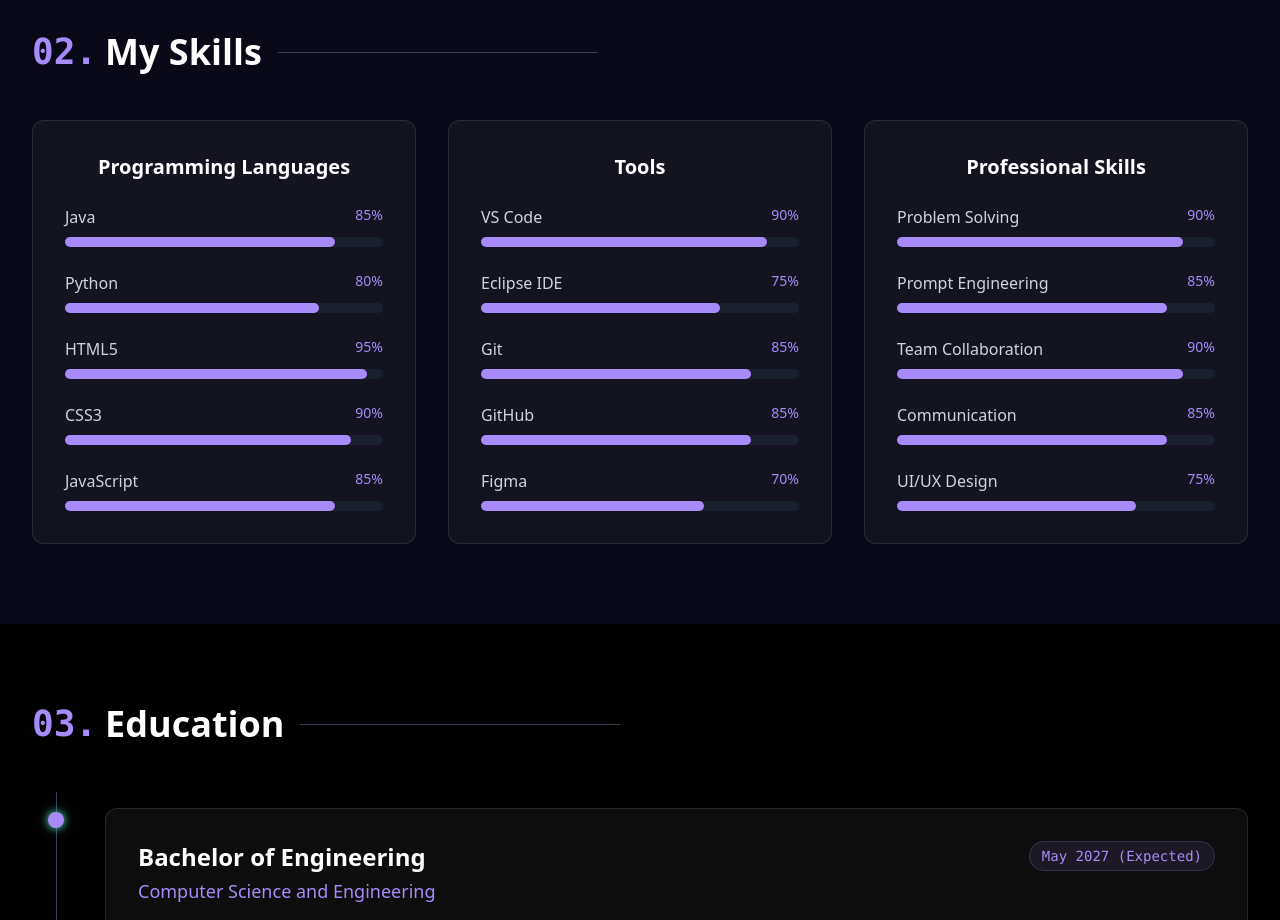
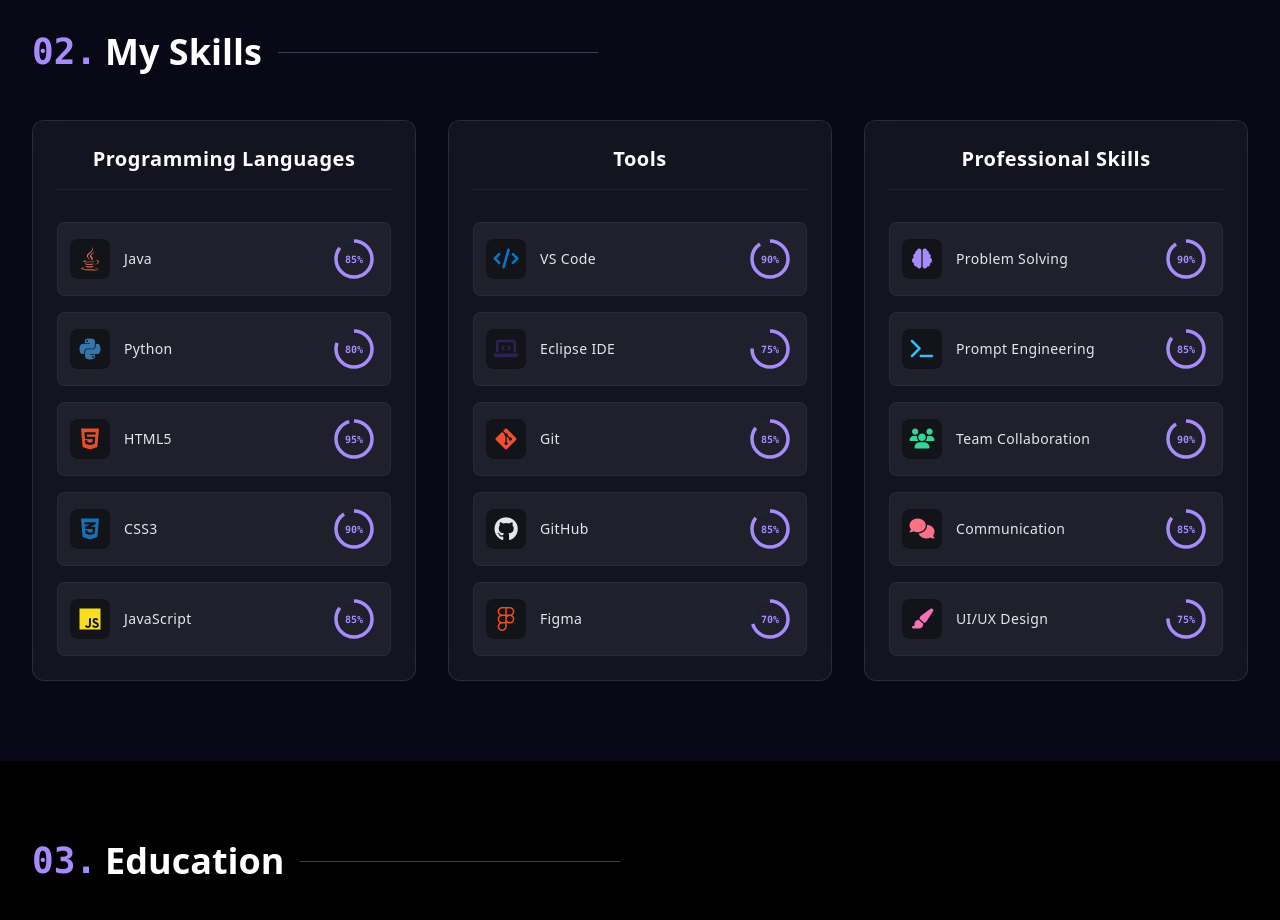
Before and after one commit to karthick426/personal-portfolio, a React (Vite) app in the folder frontend/: page / in a window 1280 px wide. Shown: the part 1740-2660 px from the top of the page. Built offline with nearby package versions, Linux system fonts and the light colour scheme; no server answers.

Commit message:
Redesign Skills section UI with colored tech icons and circular SVG dials

```diff
--- a/frontend/src/components/Skills.jsx
+++ b/frontend/src/components/Skills.jsx
@@ -1,5 +1,27 @@
 import React from 'react';
 import { motion } from 'framer-motion';
+
+// Colored icon mapper for each technology brand/skill
+const skillIcons = {
+  // Programming Languages
+  "Java": "fab fa-java text-[#e76f51] text-2xl",
+  "Python": "fab fa-python text-[#3776ab] text-2xl",
+  "HTML5": "fab fa-html5 text-[#e34f26] text-2xl",
+  "CSS3": "fab fa-css3-alt text-[#1572b6] text-2xl",
+  "JavaScript": "fab fa-js text-[#f7df1e] text-2xl",
+  // Tools
+  "VS Code": "fas fa-code text-[#007acc] text-xl",
+  "Eclipse IDE": "fas fa-laptop-code text-[#2c2255] text-xl",
+  "Git": "fab fa-git-alt text-[#f05032] text-2xl",
+  "GitHub": "fab fa-github text-[#e2e8f0] text-2xl",
+  "Figma": "fab fa-figma text-[#f24e1e] text-2xl",
+  // Professional Skills
+  "Problem Solving": "fas fa-brain text-[#a78bfa] text-xl",
+  "Prompt Engineering": "fas fa-terminal text-[#38bdf8] text-xl",
+  "Team Collaboration": "fas fa-users text-[#34d399] text-xl",
+  "Communication": "fas fa-comments text-[#fb7185] text-xl",
+  "UI/UX Design": "fas fa-paint-brush text-[#f472b6] text-xl"
+};
 
 const Skills = () => {
   const skillCategories = [
@@ -35,6 +57,11 @@ const Skills = () => {
     }
   ];
 
+  // SVG Dial parameters
+  const radius = 18;
+  const strokeWidth = 3.5;
+  const circumference = 2 * Math.PI * radius;
+
   return (
     <section id="skills" className="py-20 bg-darkNav">
       <div className="max-w-7xl mx-auto px-4 sm:px-6 lg:px-8">
@@ -50,32 +77,73 @@ const Skills = () => {
           </h2>
 
           <div className="grid grid-cols-1 md:grid-cols-3 gap-8">
-            {skillCategories.map((category, idx) => (
+            {skillCategories.map((category, catIdx) => (
               <motion.div
-                key={idx}
-                whileHover={{ y: -8, scale: 1.02, borderColor: 'rgba(167, 139, 250, 0.4)', boxShadow: "0 10px 30px -10px rgba(139, 92, 246, 0.3)" }}
-                transition={{ type: "spring", stiffness: 300, damping: 15 }}
-                className="glass p-8 rounded-xl border border-transparent"
+                key={catIdx}
+                initial={{ opacity: 0, y: 30 }}
+                whileInView={{ opacity: 1, y: 0 }}
+                viewport={{ once: true }}
+                transition={{ duration: 0.6, delay: catIdx * 0.15 }}
+                className="glass p-6 rounded-xl border border-transparent hover:border-neonCyan/20 hover:shadow-[0_0_30px_rgba(139,92,246,0.1)] transition-all duration-300 flex flex-col h-full"
               >
-                <h3 className="text-xl font-bold text-white mb-6 text-center">{category.title}</h3>
-                <div className="space-y-6">
-                  {category.skills.map((skill, sIdx) => (
-                    <div key={sIdx}>
-                      <div className="flex justify-between mb-2">
-                        <span className="text-gray-300 font-medium">{skill.name}</span>
-                        <span className="text-neonCyan text-sm">{skill.level}%</span>
-                      </div>
-                      <div className="w-full bg-gray-800/60 rounded-full h-2.5">
-                        <motion.div
-                          className="bg-neonCyan h-2.5 rounded-full"
-                          initial={{ width: 0 }}
-                          whileInView={{ width: `${skill.level}%` }}
-                          viewport={{ once: true }}
-                          transition={{ duration: 1.2, ease: "easeOut", delay: sIdx * 0.05 }}
-                        ></motion.div>
-                      </div>
-                    </div>
-                  ))}
+                <h3 className="text-xl font-bold text-white mb-8 text-center border-b border-gray-800/80 pb-4 tracking-wide font-sans">
+                  {category.title}
+                </h3>
+
+                <div className="flex flex-col gap-4 flex-grow justify-center">
+                  {category.skills.map((skill, sIdx) => {
+                    const strokeDashoffset = circumference - (skill.level / 100) * circumference;
+                    const iconClass = skillIcons[skill.name] || "fas fa-check text-neonCyan text-xl";
+
+                    return (
+                      <motion.div
+                        key={sIdx}
+                        whileHover={{ x: 6, scale: 1.01 }}
+                        transition={{ type: "spring", stiffness: 400, damping: 18 }}
+                        className="flex items-center justify-between p-3 rounded-lg bg-white/5 border border-white/5 hover:border-neonCyan/25 hover:bg-white/10 transition-colors duration-300"
+                      >
+                        {/* Left: Icon & Name */}
+                        <div className="flex items-center gap-3.5">
+                          <div className="w-10 h-10 rounded-lg bg-black/40 flex justify-center items-center shadow-inner">
+                            <i className={iconClass}></i>
+                          </div>
+                          <span className="text-gray-200 font-medium tracking-wide text-sm">{skill.name}</span>
+                        </div>
+
+                        {/* Right: Circular Progress Dial */}
+                        <div className="relative flex justify-center items-center">
+                          <svg className="w-12 h-12 transform -rotate-90">
+                            {/* Background Circle */}
+                            <circle
+                              cx="24"
+                              cy="24"
+                              r={radius}
+                              className="text-gray-800/50"
+                              strokeWidth={strokeWidth}
+                              stroke="currentColor"
+                              fill="transparent"
+                            />
+                            {/* Active Dial */}
+                            <motion.circle
+                              cx="24"
+                              cy="24"
+                              r={radius}
+                              className="text-neonCyan"
+                              strokeWidth={strokeWidth}
+                              stroke="currentColor"
+                              fill="transparent"
+                              strokeDasharray={circumference}
+                              initial={{ strokeDashoffset: circumference }}
+                              whileInView={{ strokeDashoffset }}
+                              viewport={{ once: true }}
+                              transition={{ duration: 1.5, ease: "easeOut", delay: sIdx * 0.1 }}
+                            />
+                          </svg>
+                          <span className="absolute text-[10px] font-mono text-neonCyan font-bold">{skill.level}%</span>
+                        </div>
+                      </motion.div>
+                    );
+                  })}
                 </div>
               </motion.div>
             ))}
```
